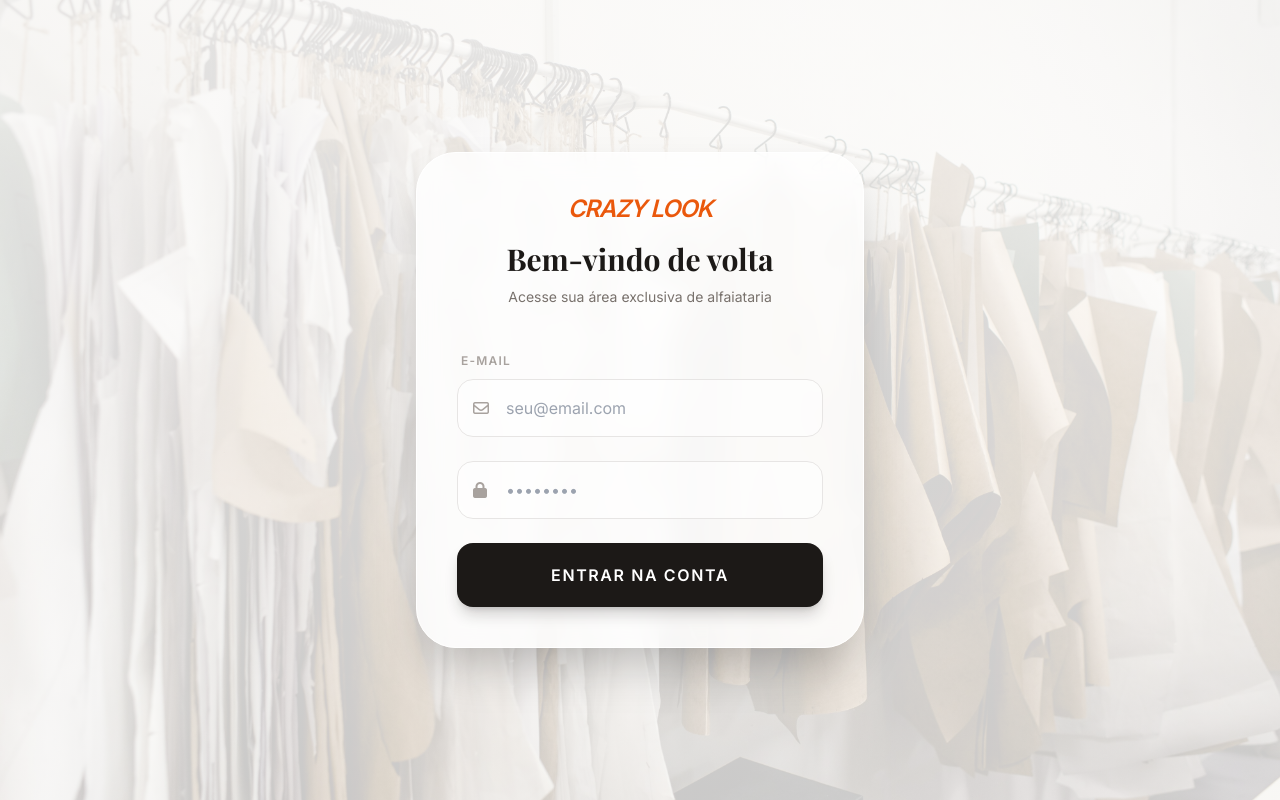
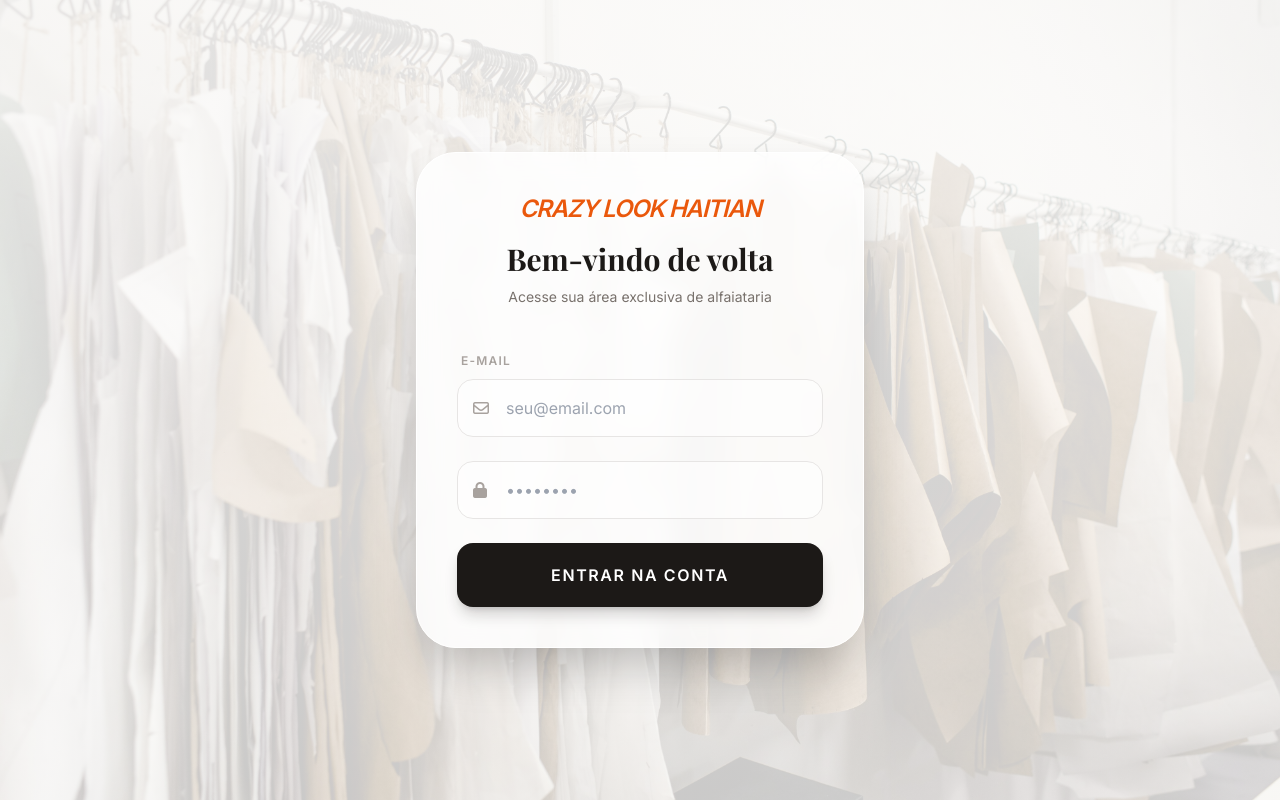
Before and after one commit to yooung1/crazy-look-website, a plain HTML site: page frontend/login.html in a window 1280 px wide. Drawn offline with nearby package versions, Linux system fonts and the light colour scheme.

Commit message:
chore: add Haitian to the tittle

```diff
--- a/frontend/login.html
+++ b/frontend/login.html
@@ -28,7 +28,7 @@
 
         <div class="text-center mb-10">
             <a href="main.html" class="inline-block mb-4">
-                <span class="text-orange-600 font-bold text-2xl uppercase tracking-tighter italic">Crazy Look</span>
+                <span class="text-orange-600 font-bold text-2xl uppercase tracking-tighter italic">Crazy Look Haitian</span>
             </a>
             <h1 class="text-3xl text-stone-900 leading-tight">Bem-vindo de volta</h1>
             <p class="text-stone-500 text-sm mt-2">Acesse sua área exclusiva de alfaiataria</p>
```
